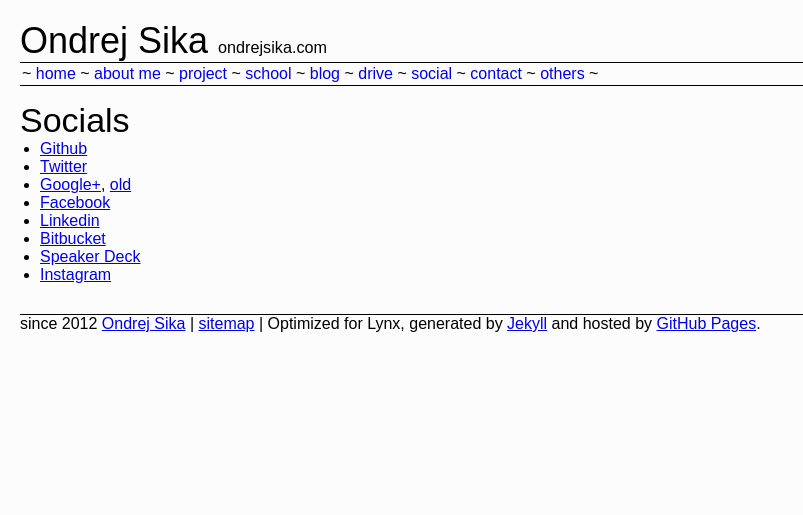
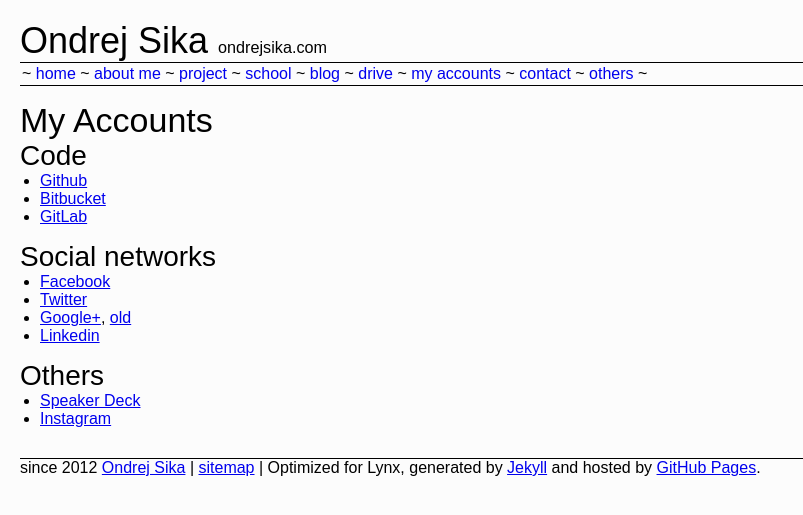
Before and after one commit to ondrejsika/ondrejsika.com, a Jekyll site: the page built from my-accounts.md, in a window 1280 px wide. Shown: the top 515 px of the page, without its empty margins (0-803 px from the left). Built offline with Jekyll 4.4.1, drawn with Linux system fonts in a browser that asks for light colours; Markdown is read by kramdown in place of the engine named in the settings; comment, search, counter and statistics services are not loaded.

Commit message:
rewrite social to my accounts, add gitlab account

```diff
--- a/_layouts/default.html
+++ b/_layouts/default.html
@@ -12,7 +12,7 @@
 ~ <a href="/blog.html">blog</a>
 <!-- ~ <a href="/talks">talks</a> -->
 ~ <a href="http://drive.ondrejsika.com">drive</a>
-~ <a href="/social.html">social</a>
+~ <a href="/my-accounts.html">my accounts</a>
 ~ <a href="/contact.html">contact</a>
 ~ <a href="/others">others</a>
 ~
--- a/social.md
+++ b/my-accounts.md
@@ -1,16 +1,24 @@
 ---
 layout: default
-title: Socials
+title: My Accounts
 ---
 
 
 ## {{page.title}}
 
+### Code
 * [Github](http://github.com/ondrejsika)
+* [Bitbucket](http://bitbucket.org/ondrejsika)
+* [GitLab](https://gitlab.com/u/ondrejsika)
+
+### Social networks
+
+* [Facebook](http://facebook.com/sikaondrej2)
 * [Twitter](http://twitter.com/ondrejsika)
 * [Google+](https://google.com/+ondrejsika), [old](https://plus.google.com/u/0/103792510103800752680/about)
-* [Facebook](http://facebook.com/sikaondrej2)
 * [Linkedin](http://www.linkedin.com/in/ondrejsika)
-* [Bitbucket](http://bitbucket.org/ondrejsika)
+
+### Others
+
 * [Speaker Deck](https://speakerdeck.com/ondrejsika)
 * [Instagram](http://instagram.com/ondrejsika)
```
